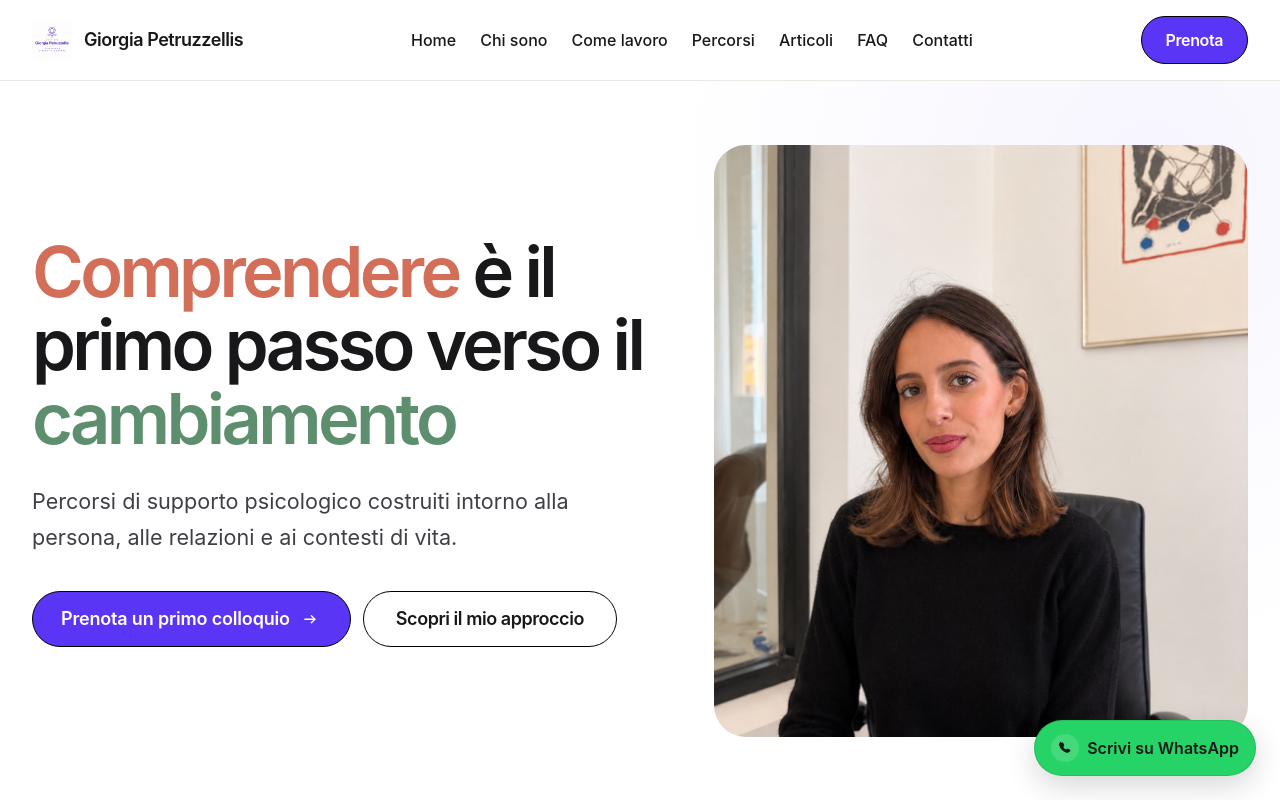
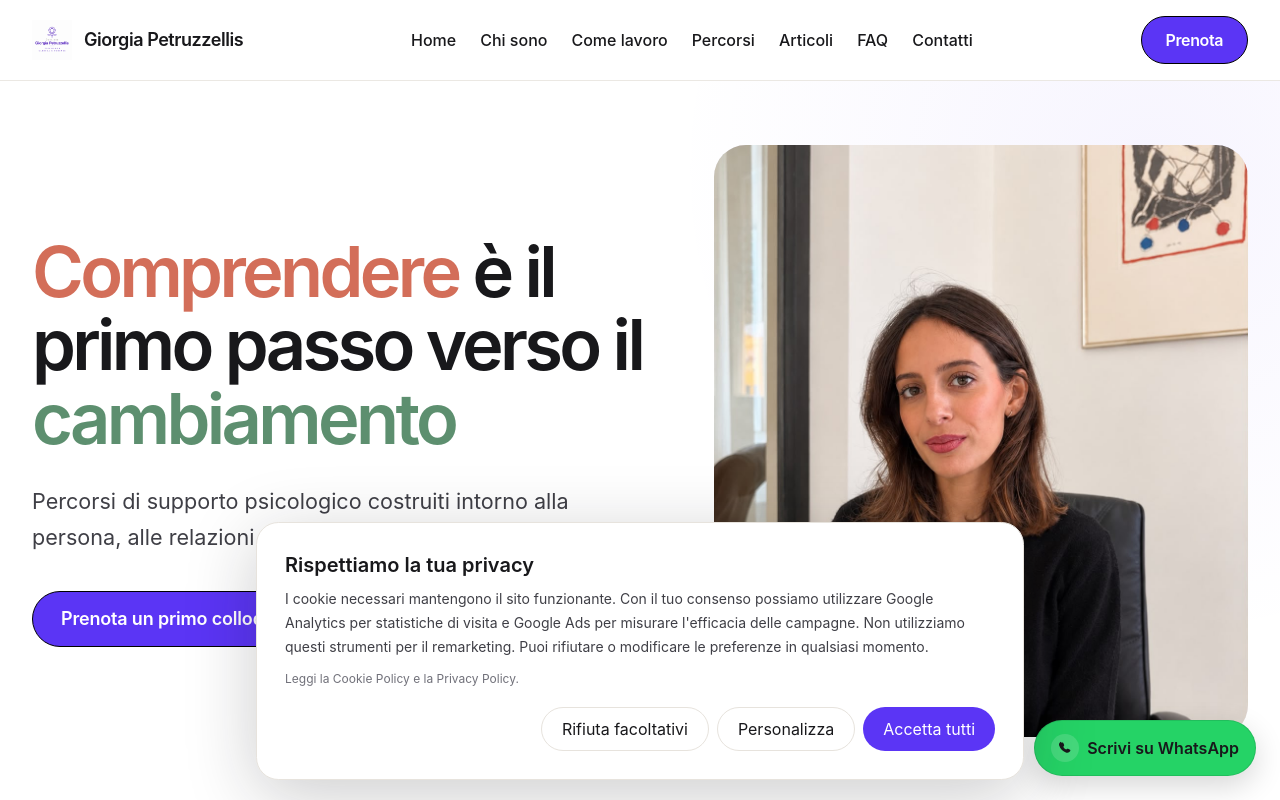
Before and after one commit to Yvanesse/giorgia-psychologist, a Next.js app: page / in a window 1280 px wide. Shown: the top 800 px of the page. Built offline with nearby package versions, Linux system fonts and the light colour scheme.

Commit message:
feat: mount cookie consent manager throughout the site

```diff
--- a/src/app/layout.tsx
+++ b/src/app/layout.tsx
@@ -3,6 +3,7 @@ import type { Metadata } from "next";
 import { siteConfig } from "@/config/site.config";
 import { Footer } from "@/components/layout/Footer";
 import { Header } from "@/components/layout/Header";
+import { ConsentManager } from "@/components/analytics/ConsentManager";
 import { WhatsAppContact } from "@/components/layout/WhatsAppContact";
 import { sharedContent } from "@/data";
 import "@/styles/globals.css";
@@ -59,6 +60,7 @@ export default function RootLayout({
         <Header />
         {children}
         <Footer />
+        <ConsentManager />
         <WhatsAppContact />
       </body>
     </html>
```
